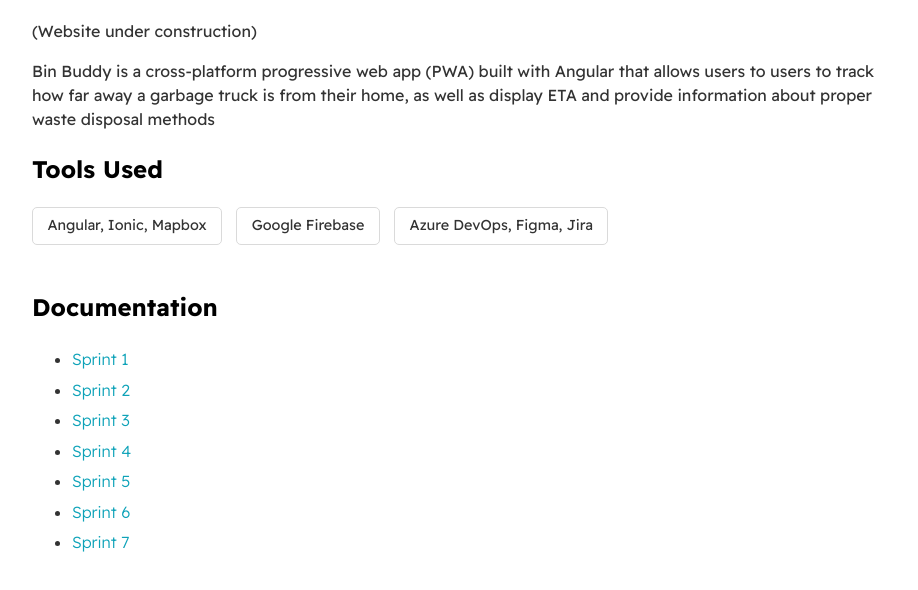
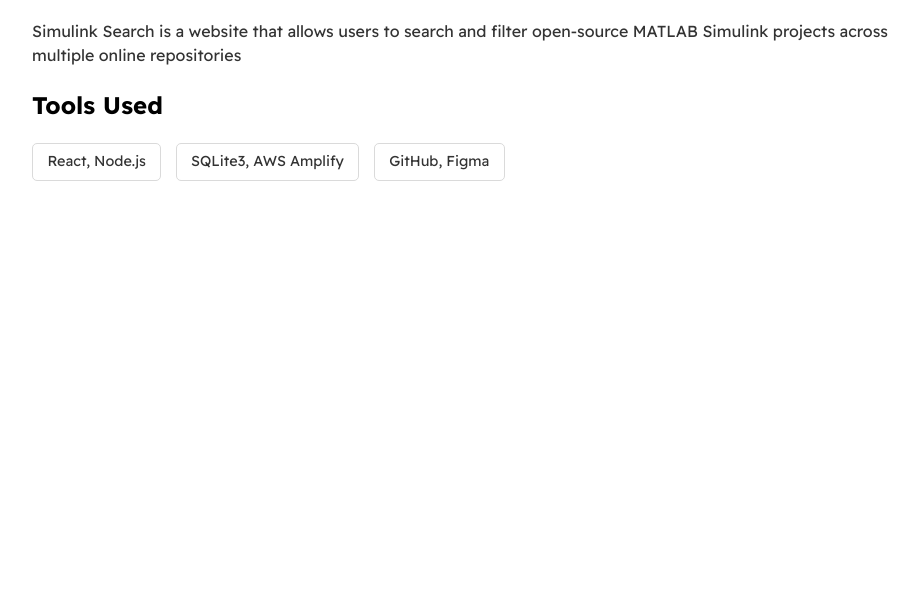
Before and after one commit to techsupportmo/Resume-Website, a plain HTML site: page SimulinkSearch.html in a window 1280 px wide. Shown: the part 120-710 px from the top of the page, without its empty margins (174-1092 px from the left). Drawn offline with Linux system fonts and the light colour scheme.

Commit message:
updating bin buddy + simulink search

```diff
--- a/SimulinkSearch.html
+++ b/SimulinkSearch.html
@@ -21,36 +21,24 @@
 
 
 
-            <p> (Website under construction)</p>
 
-            <p>Bin Buddy is a cross-platform progressive web app (PWA) built with Angular that allows users to users to track how far away a
-                garbage truck is from their home, as well as display ETA and provide information about proper waste disposal methods</p>
+            <p>Simulink Search is a website that allows users to search and filter open-source MATLAB Simulink projects across multiple online repositories</p>
 
 
 
             <h2>Tools Used</h2>
 
             <div id="wrapper--techstack__items">
-                <div class="card--techstack"><span>Angular, Ionic, Mapbox</span></div>
-                <div class="card--techstack"><span>Google Firebase</span></div>
-                <div class="card--techstack"><span>Azure DevOps, Figma, Jira</span></div>
+                <div class="card--techstack"><span>React, Node.js</span></div>
+                <div class="card--techstack"><span> SQLite3, AWS Amplify</span></div>
+                <div class="card--techstack"><span>GitHub, Figma</span></div>
 
 
             </div>
 
             <br>
 
-            <h2>Documentation</h2>
-            <ul>
-                <li><a href="#">Sprint 1</a></li>
-                <li><a href="#">Sprint 2</a></li>
-                <li><a href="#">Sprint 3</a></li>
-                <li><a href="#">Sprint 4</a></li>
-                <li><a href="#">Sprint 5</a></li>
-                <li><a href="#">Sprint 6</a></li>
-                <li><a href="#">Sprint 7</a></li>
 
-            </ul>
         </div>
     </body>
 </html>
```
Also changed, not shown: BinBuddy.html (+6 -11 lines).
